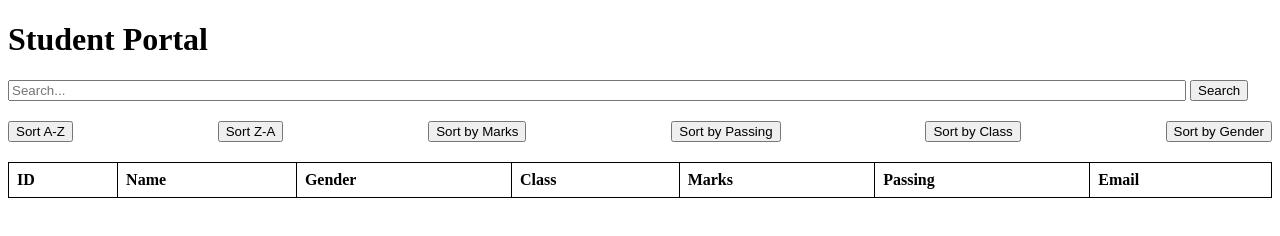
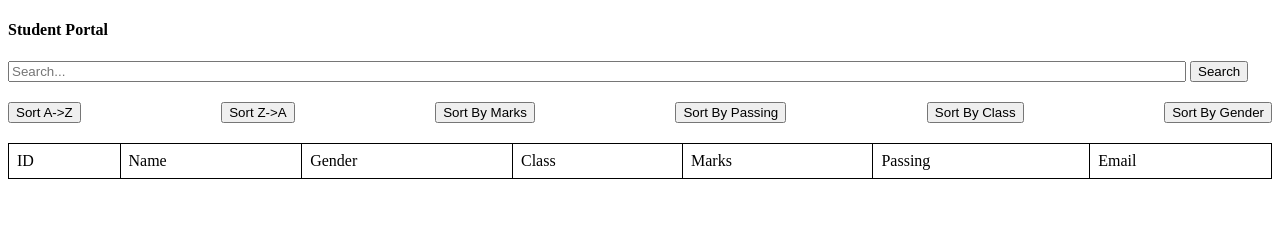
Before and after one commit to accio-rajitha/student_management, a plain HTML site: page index.html in a window 1280 px wide. Drawn offline with Linux system fonts and the light colour scheme; no server answers.

Commit message:
html file

```diff
--- a/student.html
+++ b/index.html
@@ -1,5 +1,3 @@
-<!-- index.html -->
-
 <!DOCTYPE html>
 <html lang="en">
 <head>
@@ -10,27 +8,29 @@
 </head>
 <body>
   <div class="container">
-    <h1>Student Portal</h1>
+    <h4>Student Portal</h4>
+    <div class="search">
     <input type="text" id="searchInput" placeholder="Search...">
     <button id="searchButton">Search</button>
+    </div>
     <div id="buttons" class="flex-box">
-      <button id="sortAZ">Sort A-Z</button>
-      <button id="sortZA">Sort Z-A</button>
-      <button id="sortByMarks">Sort by Marks</button>
-      <button id="sortByPassing">Sort by Passing</button>
-      <button id="sortByClass">Sort by Class</button>
-      <button id="sortByGender">Sort by Gender</button>
+      <button id="sortAZ">Sort A->Z</button>
+      <button id="sortZA">Sort Z->A</button>
+      <button id="sortByMarks">Sort By Marks</button>
+      <button id="sortByPassing">Sort By Passing</button>
+      <button id="sortByClass">Sort By Class</button>
+      <button id="sortByGender">Sort By Gender</button>
     </div>
     <table id="studentTable">
       <thead>
         <tr>
-          <th>ID</th>
-          <th>Name</th>
-          <th>Gender</th>
-          <th>Class</th>
-          <th>Marks</th>
-          <th>Passing</th>
-          <th>Email</th>
+          <td>ID</td>
+          <td>Name</td>
+          <td>Gender</td>
+          <td>Class</td>
+          <td>Marks</td>
+          <td>Passing</td>
+          <td>Email</td>
         </tr>
       </thead>
       <tbody id="studentData"></tbody>
```
